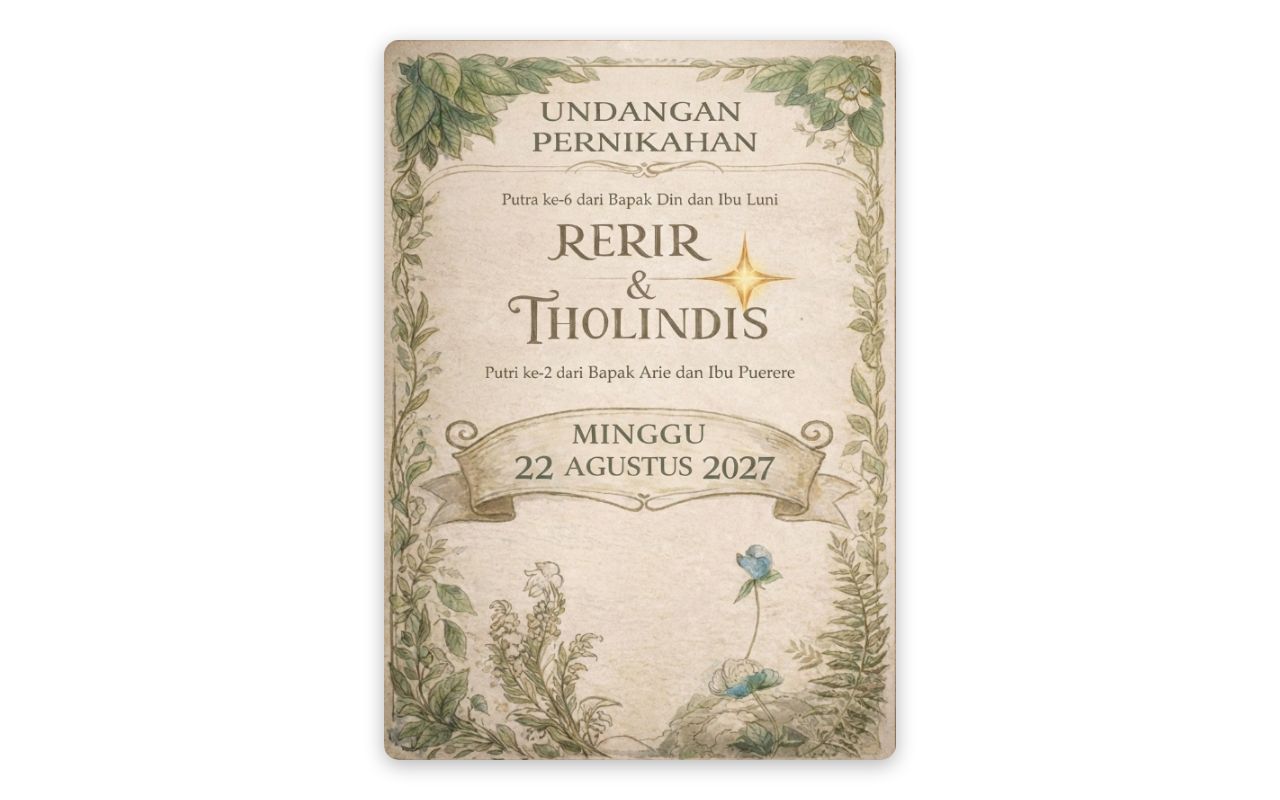
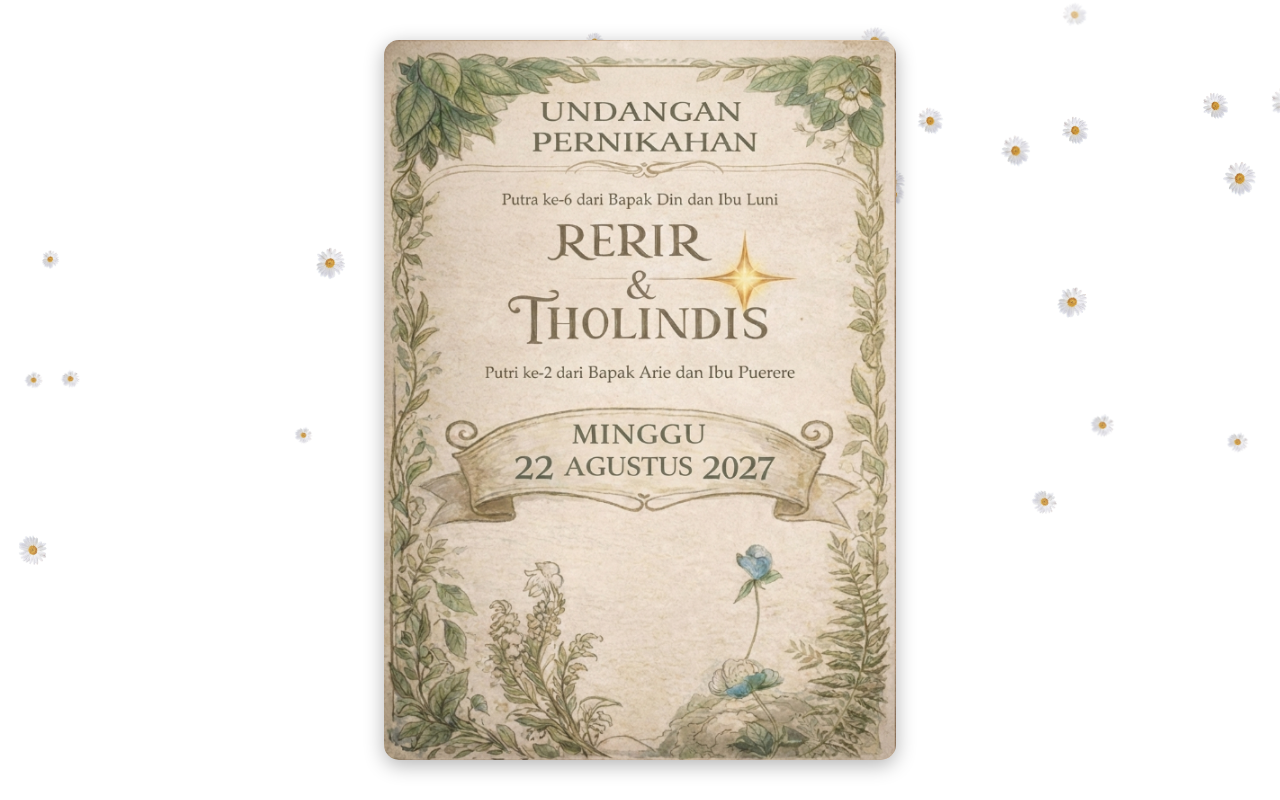
Before and after one commit to InMochi/Tugas-Undangan-Pernikahan, a plain HTML site: page index.html in a window 1280 px wide. Drawn offline with Linux system fonts and the light colour scheme.

Commit message:
animasi bunga

```diff
--- a/index.html
+++ b/index.html
@@ -4,20 +4,36 @@
     <meta charset="UTF-8" />
     <meta name="viewport" content="width=device-width, initial-scale=1.0" />
     <title>Undangan Pernikahan</title>
-    <link rel="stylesheet" href="style.css">
+    <link rel="stylesheet" href="style.css" />
   </head>
   <body>
     <div class="container">
-      <img src="img/page-1.png" alt="Undangan Pernikahan" class="clickable" data-target="page2.html" />
+      <img
+        src="img/page-1.png"
+        alt="Undangan Pernikahan"
+        class="clickable"
+        data-target="page2.html"
+      />
     </div>
 
     <script>
-      const imgs = document.querySelectorAll('.clickable');
+      const imgs = document.querySelectorAll(".clickable");
 
-      imgs.forEach(img => {
-        img.addEventListener('click', () => {
-          img.classList.add('fade-out');
+      // buat 20 bunga random
+      for (let i = 0; i < 30; i++) {
+        const f = document.createElement("div");
+        f.classList.add("flower");
+        f.style.left = Math.random() * 100 + "vw";
+        f.style.width = 20 + Math.random() * 20 + "px";
+        f.style.height = f.style.width;
+        f.style.animationDuration = 5 + Math.random() * 5 + "s";
+        f.style.animationDelay = Math.random() * 5 + "s";
+        document.body.appendChild(f);
+      }
 
+      imgs.forEach((img) => {
+        img.addEventListener("click", () => {
+          img.classList.add("fade-out");
 
           setTimeout(() => {
             window.location.href = img.dataset.target;
--- a/style.css
+++ b/style.css
@@ -5,7 +5,40 @@ body {
     scroll-snap-type: y mandatory;
 }
 
+/* buat animasi bunga cihuy */
+.flower {
+    position: fixed;
+    top: -50px;
+    width: 30px;
+    height: 30px;
+    background-image: url('img/bunga-removebg-preview.png');
+    background-size: cover;
+    opacity: 0.8;
+    animation-name: fall;
+    animation-timing-function: linear;
+    animation-iteration-count: infinite;
+    z-index: 1;
+}
+
+/* animasi jatuh dari top ke bottom dengan angin */
+@keyframes fall {
+    0% {
+        transform: translateY(0) translateX(0) rotate(0deg);
+        opacity: 0;
+    }
+    10% { opacity: 1; }
+    100% {
+        transform: translateY(110vh) translateX(20px) rotate(360deg);
+        opacity: 0.8;
+    }
+}
+
+
+/* end */
+
 .container {
+    z-index: 10;
+    position: relative;
     width: 100vw;
     height: 100vh;
     display: flex;
```
Also changed, not shown: page2.html (+22 -6 lines), page3.html (+22 -6 lines), img/bunga-removebg-preview.png (added).
